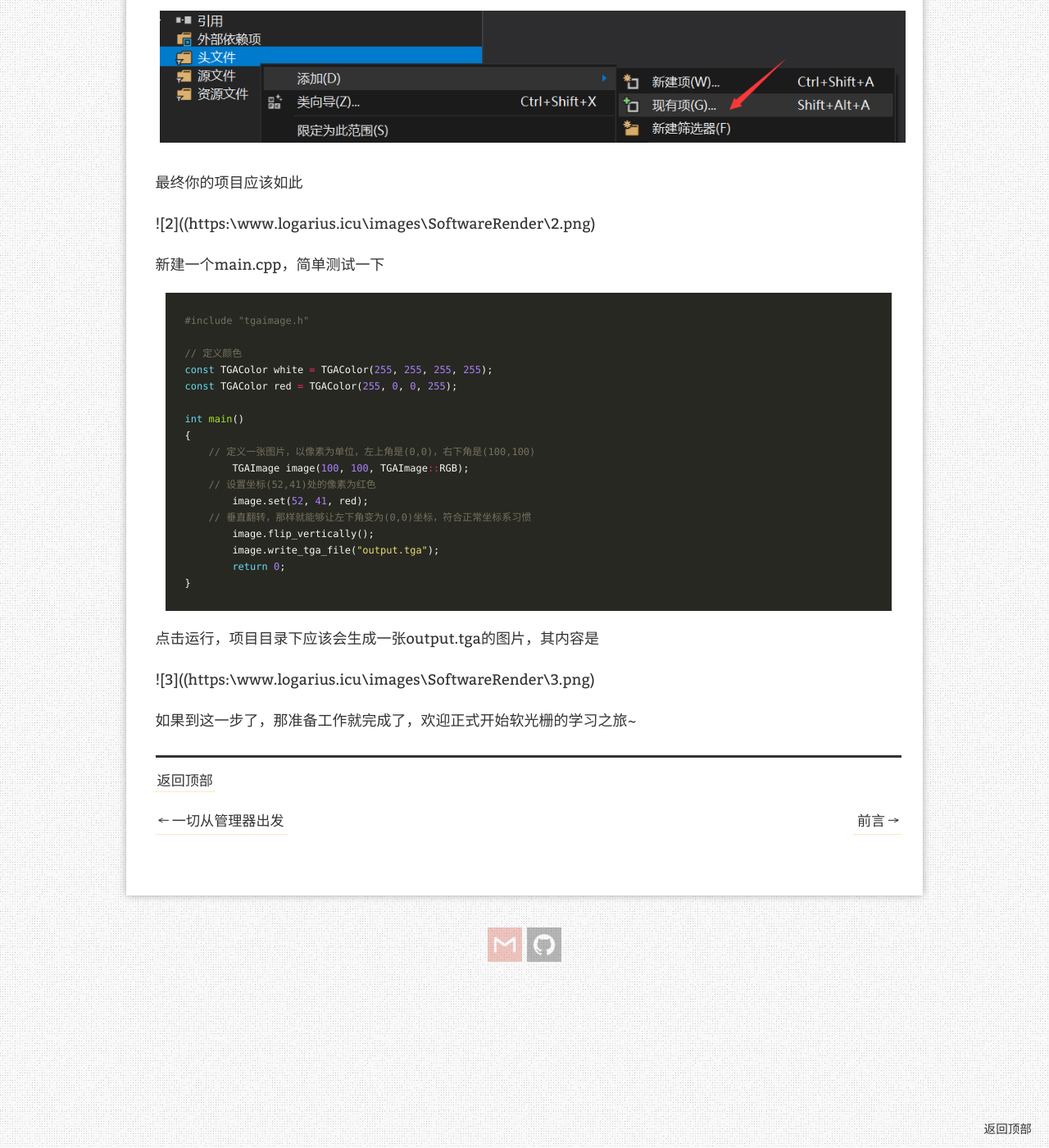
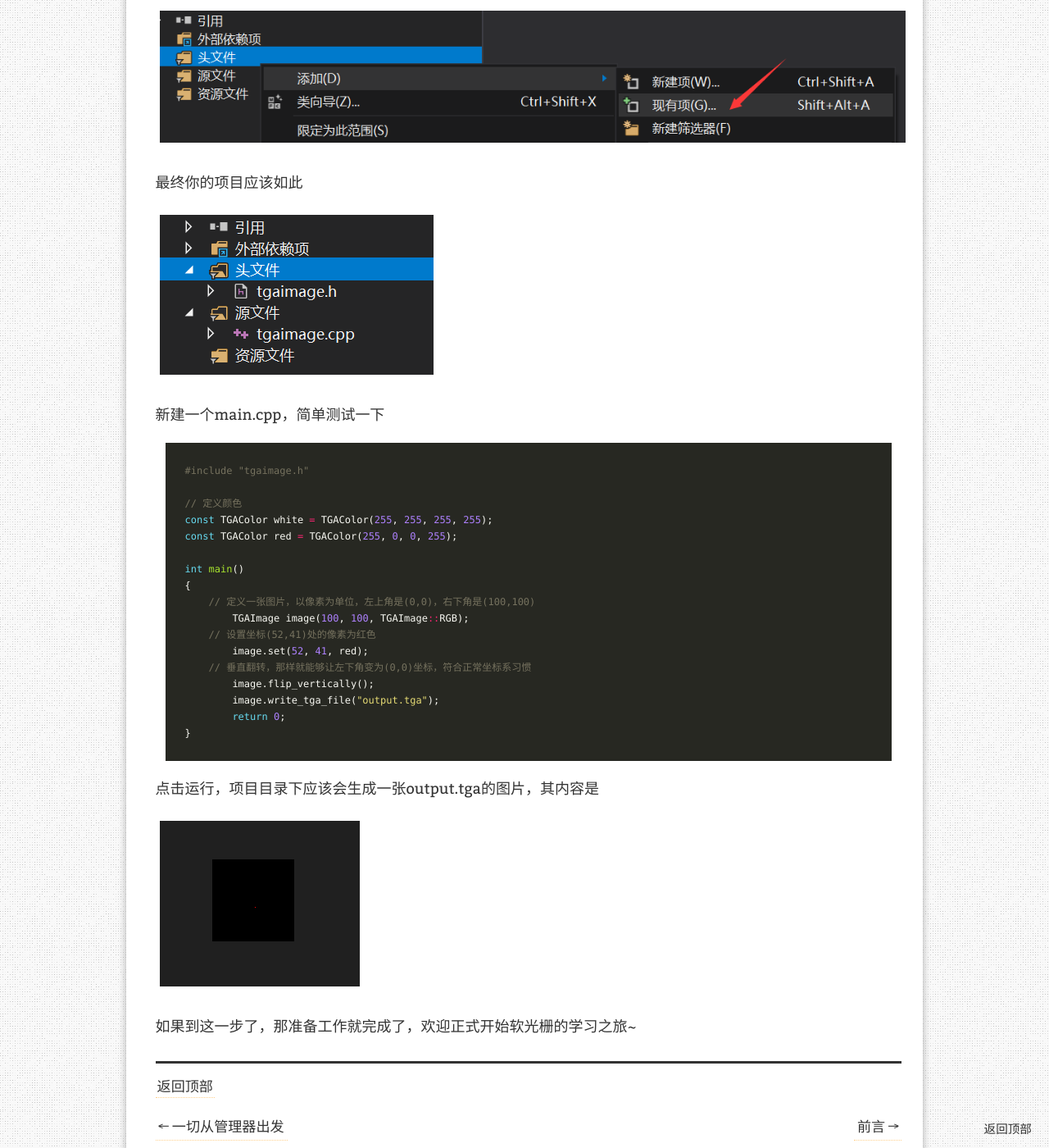
Before and after one commit to Gasskin/Gasskin, a Jekyll site: the page built from _posts/2021-03-08-前言.md, in a window 1280 px wide and 1400 px high, scrolled down 845 px. Shown: the whole window at 82% size. Built offline with Jekyll 4.4.1, drawn with Linux system fonts in a browser that asks for light colours; comment, search, counter and statistics services are not loaded.

Commit message:
Update 2021-03-08-前言.md

```diff
--- a/_posts/2021-03-08-前言.md
+++ b/_posts/2021-03-08-前言.md
@@ -21,11 +21,11 @@ tags: [图形学]
 
 在[这个](https://github.com/ssloy/tinyrenderer/tree/909fe20934ba5334144d2c748805690a1fa4c89f)仓库下载下来，里面两个文件是作为我们绘制的库进行使用，把他们丢到你新建的VS项目中，然后通过VS导入
 
-![1](https:\www.logarius.icu\images\SoftwareRender\1.png)
+![1](https://www.logarius.icu/images/SoftwareRender/1.png)
 
 最终你的项目应该如此
 
-![2]((https:\www.logarius.icu\images\SoftwareRender\2.png)
+![2](https://www.logarius.icu/images/SoftwareRender/2.png)
 
 新建一个main.cpp，简单测试一下
 
@@ -51,6 +51,6 @@ int main()
 
 点击运行，项目目录下应该会生成一张output.tga的图片，其内容是
 
-![3]((https:\www.logarius.icu\images\SoftwareRender\3.png)
+![3](https://www.logarius.icu/images/SoftwareRender/3.png)
 
 如果到这一步了，那准备工作就完成了，欢迎正式开始软光栅的学习之旅~
```
